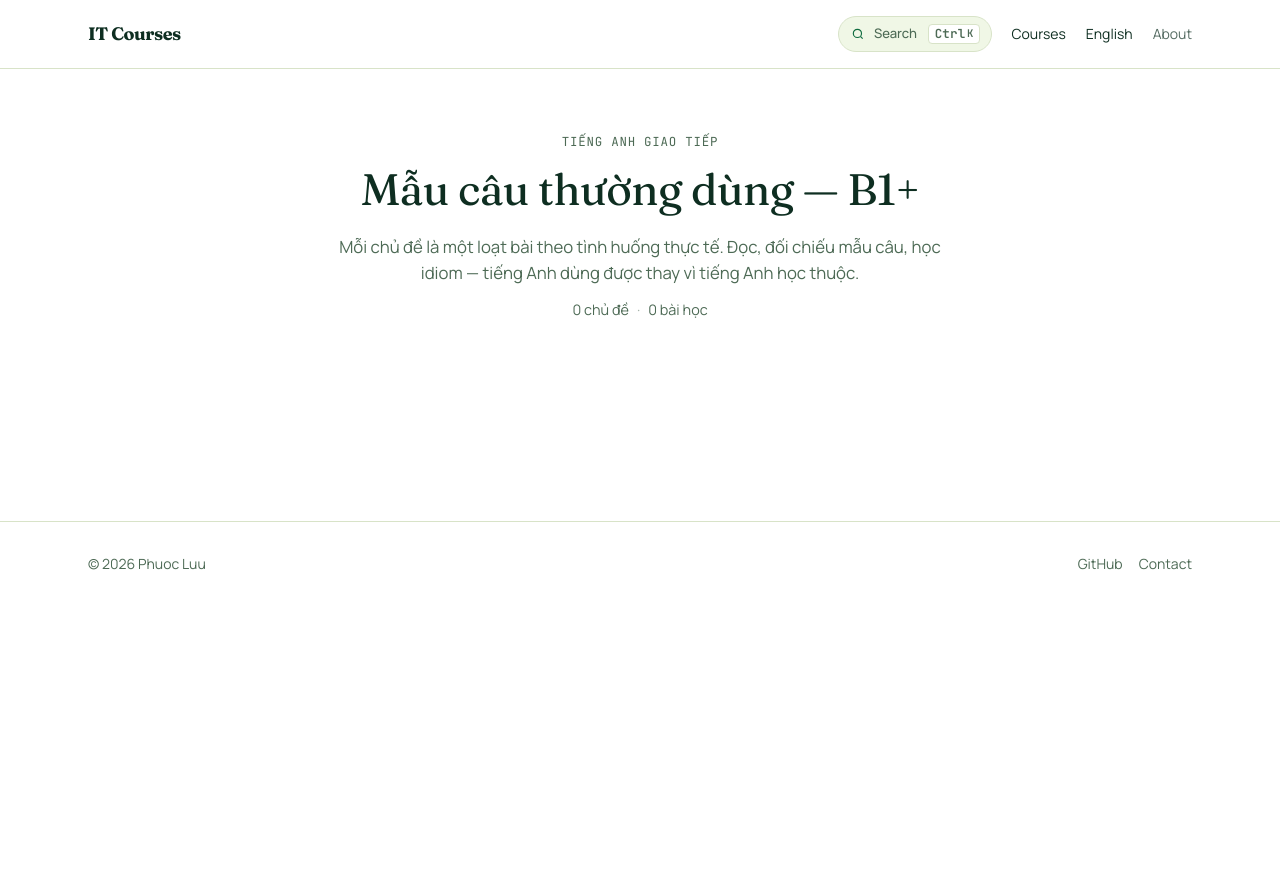
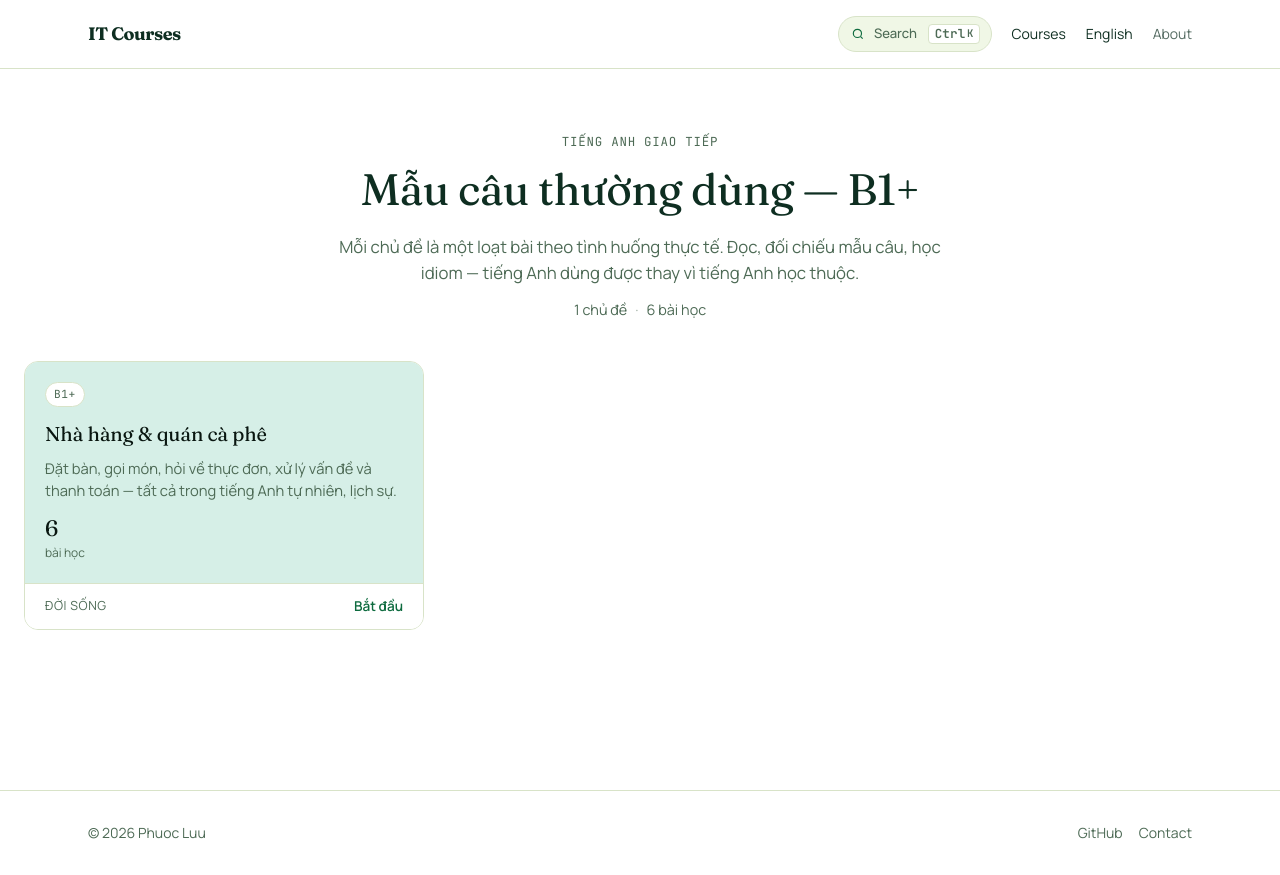
Before and after one commit to lamzuong/IT-courses, a Next.js app: page /english in a window 1280 px wide. Before the commit the page ends 800 px from the top, so only its background shows below. Built offline with nearby package versions, Linux system fonts and the light colour scheme.

Commit message:
feat(english): register Restaurant & café pilot topic metadata

```diff
--- a/content/english/index.ts
+++ b/content/english/index.ts
@@ -1,3 +1,6 @@
 import type { EnglishTopic } from './types';
+import { topic as restaurantCafe } from './restaurant-cafe/topic';
 
-export const allEnglishTopics: EnglishTopic[] = [];
+export const allEnglishTopics: EnglishTopic[] = [
+  restaurantCafe,
+];
--- /dev/null
+++ b/content/english/restaurant-cafe/topic.ts
@@ -0,0 +1,43 @@
+import type { EnglishTopic } from '../types';
+
+export const topic: EnglishTopic = {
+  slug: 'restaurant-cafe',
+  title: 'Nhà hàng & quán cà phê',
+  englishTitle: 'Restaurant & café',
+  summary:
+    'Đặt bàn, gọi món, hỏi về thực đơn, xử lý vấn đề và thanh toán — tất cả trong tiếng Anh tự nhiên, lịch sự.',
+  level: 'B1+',
+  variant: 'daily-life',
+  lessons: [
+    {
+      slug: '01-getting-seated',
+      title: 'Vào quán & gọi đồ uống đầu',
+      scene: 'Bước vào quán, được dẫn bàn, gọi đồ uống.',
+    },
+    {
+      slug: '02-menu-and-dietary',
+      title: 'Hỏi về thực đơn & ăn kiêng',
+      scene: 'Hỏi món, dị ứng, chế độ ăn riêng (chay, không gluten…).',
+    },
+    {
+      slug: '03-ordering-customizing',
+      title: 'Gọi món & yêu cầu thay đổi',
+      scene: 'Đặt món chính, sửa nguyên liệu, chia phần.',
+    },
+    {
+      slug: '04-during-the-meal',
+      title: 'Trong bữa ăn — yêu cầu, vấn đề, trò chuyện nhỏ',
+      scene: 'Xin thêm đồ, phàn nàn nhẹ nhàng, trò chuyện với phục vụ.',
+    },
+    {
+      slug: '05-paying-tipping-leaving',
+      title: 'Thanh toán, tip & rời quán',
+      scene: 'Xin hoá đơn, chia tiền, tip, lời chào tạm biệt.',
+    },
+    {
+      slug: '06-cultural-notes-idioms',
+      title: 'Văn hoá & idiom',
+      scene: 'Khác biệt văn hoá ăn uống, idiom liên quan đến đồ ăn.',
+    },
+  ],
+};
```
